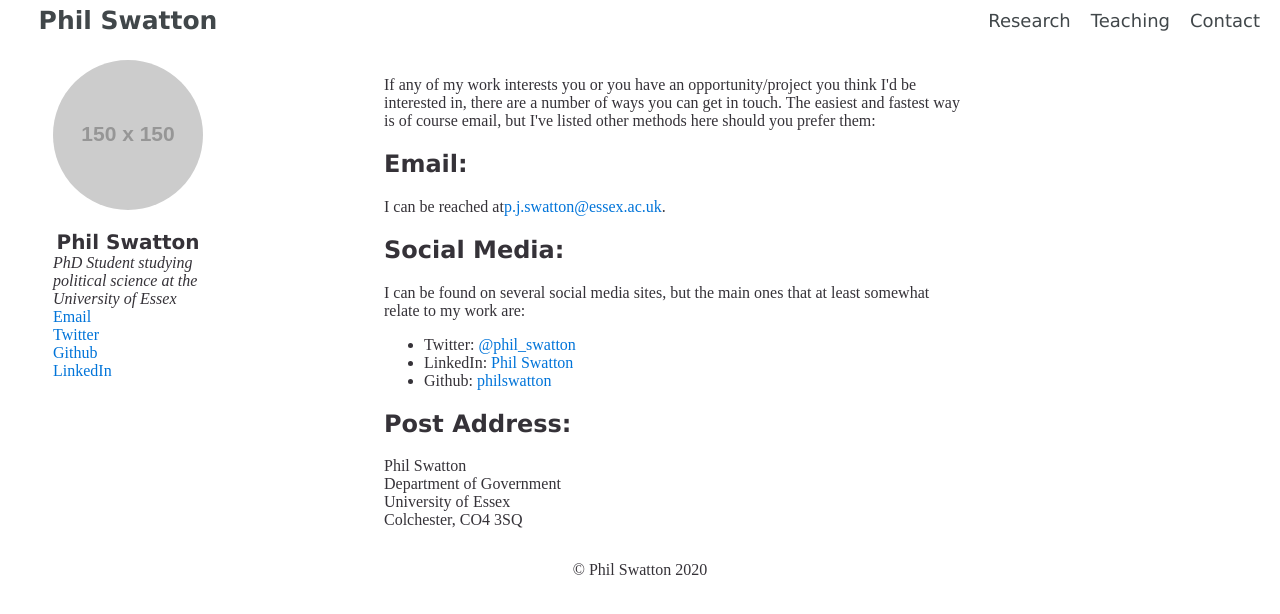
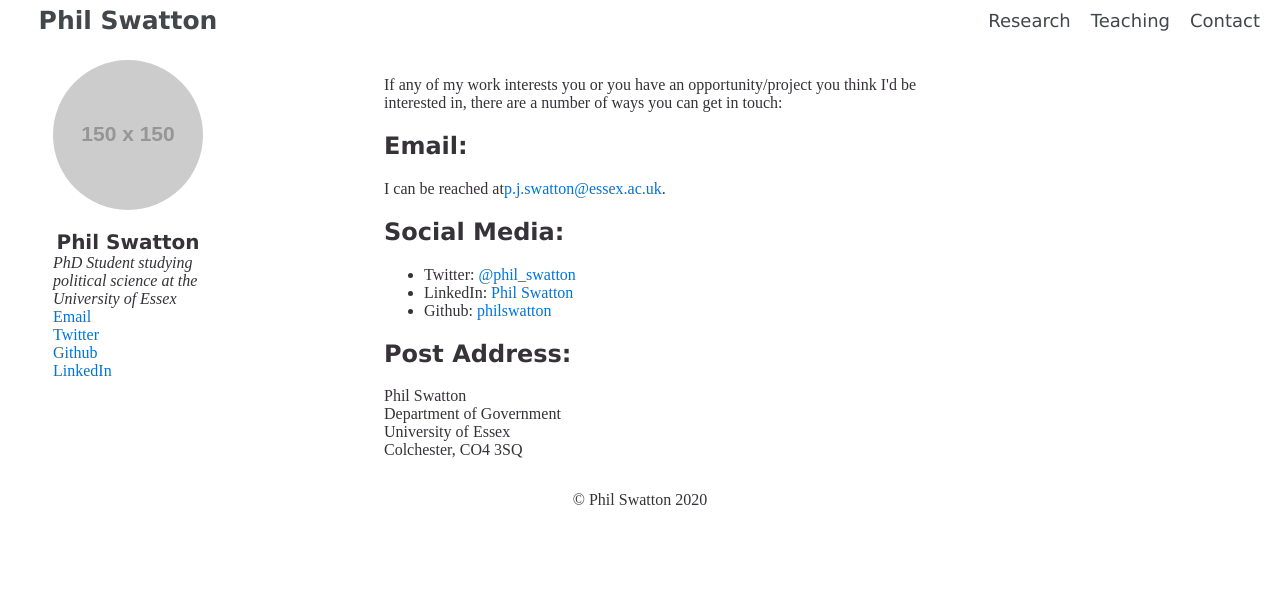
Before and after one commit to philswatton/philswatton.github.io, a Jekyll site: the page built from contact/index.html, in a window 1280 px wide. Shown: the top 614 px of the page. Built offline with Jekyll 4.4.1, drawn with Linux system fonts in a browser that asks for light colours.

Commit message:
Update index.html

```diff
--- a/contact/index.html
+++ b/contact/index.html
@@ -2,13 +2,12 @@
 layout: default
 title: Contact
 ---
-<p>If any of my work interests you or you have an opportunity/project you think I'd be interested in, there are a number of ways you can get in touch. The easiest and fastest way is of course email, but I've listed other methods here should you prefer them:</p>
+<p>If any of my work interests you or you have an opportunity/project you think I'd be interested in, there are a number of ways you can get in touch:</p>
 
 <h2>Email:</h2>
 <p>I can be reached at<a href="mailto:p.j.swatton@essex.ac.uk">p.j.swatton@essex.ac.uk</a>.</p>
 
 <h2>Social Media:</h2>
-<p>I can be found on several social media sites, but the main ones that at least somewhat relate to my work are:</p>
 <ul>
   <li>Twitter: <a href="https://twitter.com/phil_swatton">@phil_swatton</a></li>
   <li>LinkedIn: <a href="https://www.linkedin.com/in/philswatton/">Phil Swatton</a></li>
```
